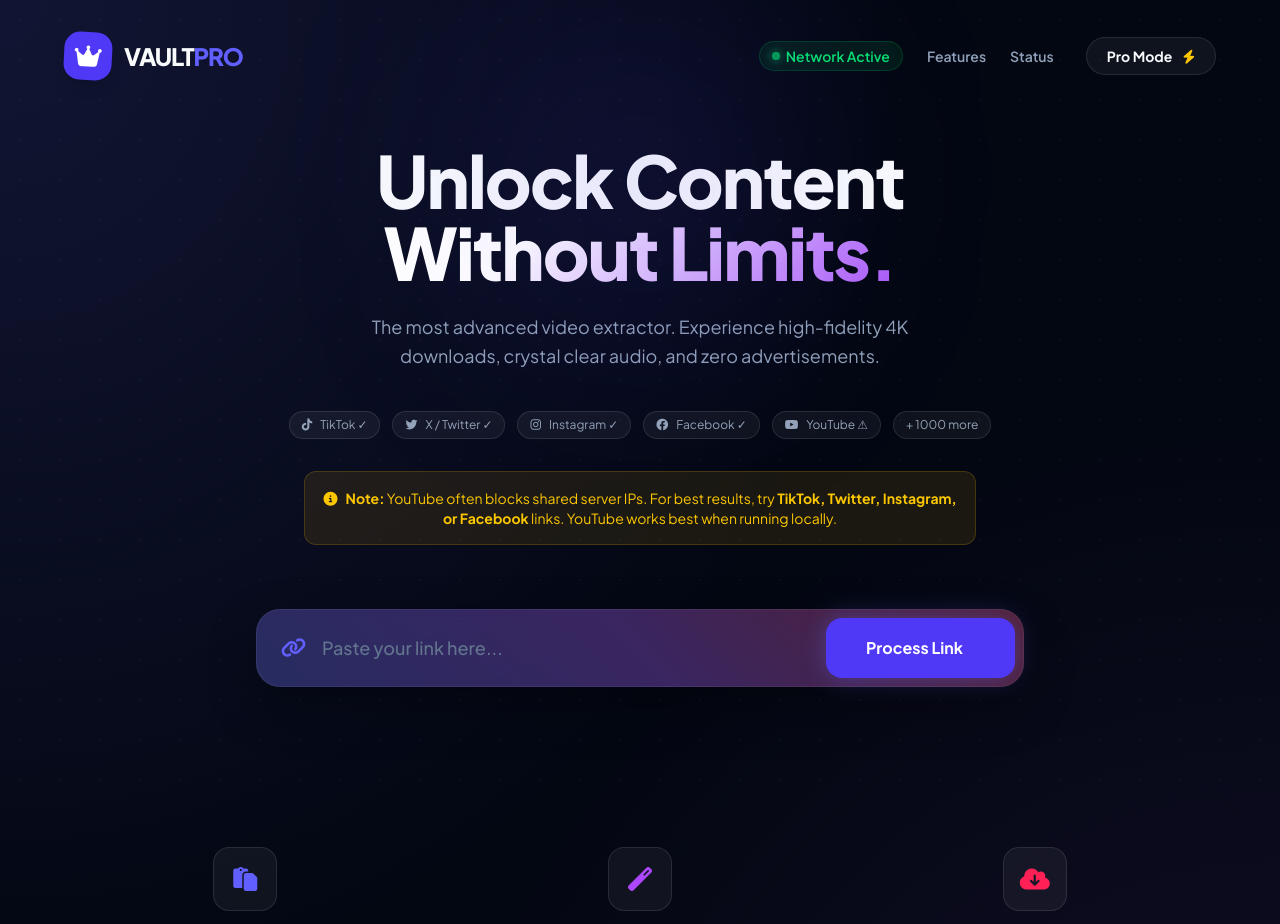
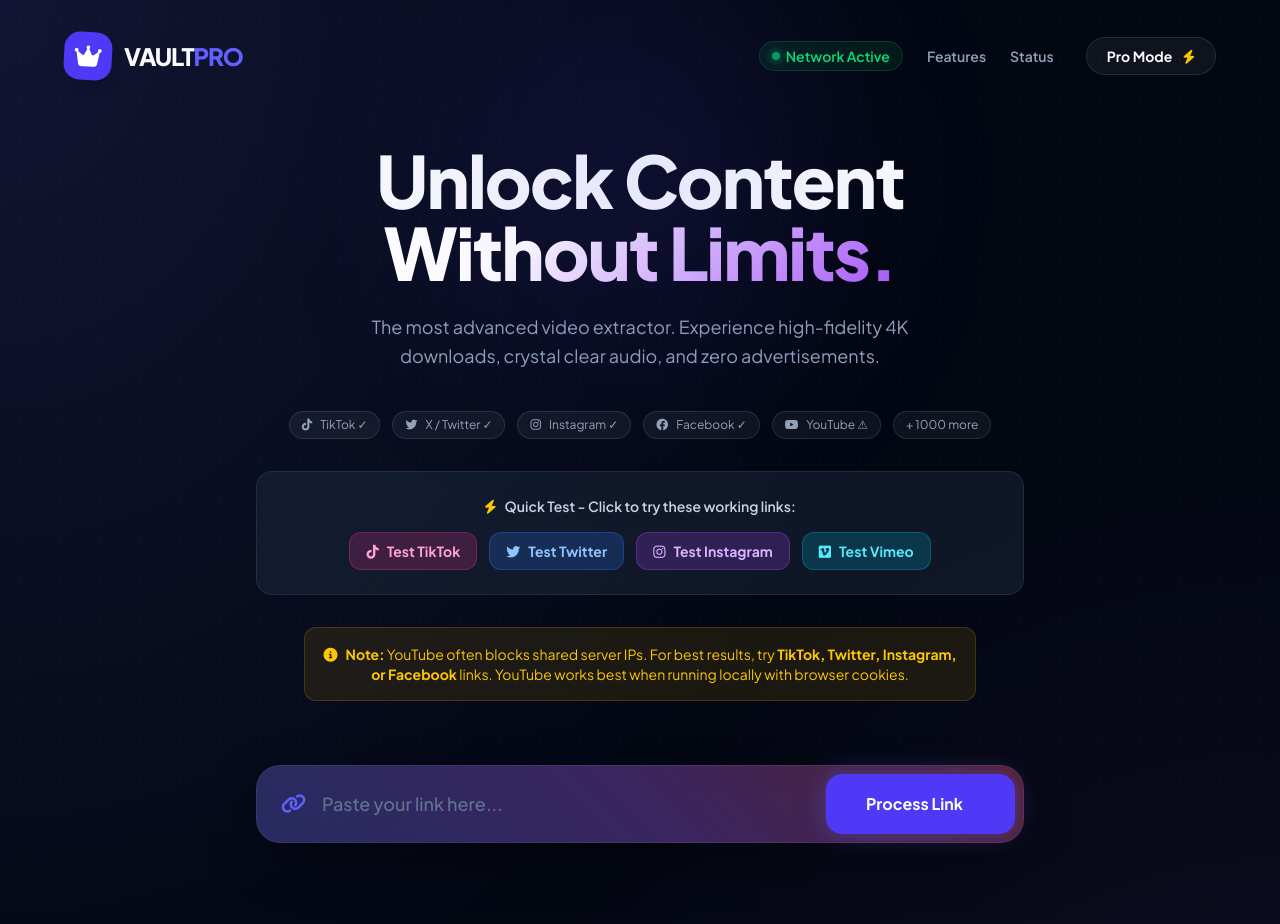
Before and after one commit to kunalwarrior25/video_downloader, a Flask app: page / in a window 1280 px wide. Shown: the top 924 px of the page. Run offline with Flask 3, Linux system fonts and the light colour scheme; some libraries are stand-ins or nearby versions.

Commit message:
Update index.html

```diff
--- a/templates/index.html
+++ b/templates/index.html
@@ -185,8 +185,28 @@
                 <span class="platform-tag border-yellow-500/30 text-yellow-400"><i class="fab fa-youtube mr-2"></i>YouTube ⚠</span>
                 <span class="platform-tag">+ 1000 more</span>
             </div>
+
+            <!-- Quick Test Links -->
+            <div class="bg-slate-800/50 border border-slate-700/50 rounded-2xl p-6 max-w-3xl mx-auto mb-8">
+                <p class="text-slate-300 text-sm mb-4 font-semibold"><i class="fas fa-bolt text-yellow-400 mr-2"></i>Quick Test - Click to try these working links:</p>
+                <div class="flex flex-wrap justify-center gap-3">
+                    <button onclick="testLink('https://www.tiktok.com/@scout2015/video/6718335390845095173')" class="bg-pink-500/20 hover:bg-pink-500/40 text-pink-300 px-4 py-2 rounded-xl text-sm font-bold transition border border-pink-500/30">
+                        <i class="fab fa-tiktok mr-2"></i>Test TikTok
+                    </button>
+                    <button onclick="testLink('https://twitter.com/NASA/status/1704953675779166697')" class="bg-blue-500/20 hover:bg-blue-500/40 text-blue-300 px-4 py-2 rounded-xl text-sm font-bold transition border border-blue-500/30">
+                        <i class="fab fa-twitter mr-2"></i>Test Twitter
+                    </button>
+                    <button onclick="testLink('https://www.instagram.com/reel/CzV2gVNMm7V/')" class="bg-purple-500/20 hover:bg-purple-500/40 text-purple-300 px-4 py-2 rounded-xl text-sm font-bold transition border border-purple-500/30">
+                        <i class="fab fa-instagram mr-2"></i>Test Instagram
+                    </button>
+                    <button onclick="testLink('https://vimeo.com/148751763')" class="bg-cyan-500/20 hover:bg-cyan-500/40 text-cyan-300 px-4 py-2 rounded-xl text-sm font-bold transition border border-cyan-500/30">
+                        <i class="fab fa-vimeo mr-2"></i>Test Vimeo
+                    </button>
+                </div>
+            </div>
+
             <div class="bg-yellow-500/10 border border-yellow-500/20 rounded-xl p-4 max-w-2xl mx-auto mb-12">
-                <p class="text-yellow-400 text-sm"><i class="fas fa-info-circle mr-2"></i><strong>Note:</strong> YouTube often blocks shared server IPs. For best results, try <strong>TikTok, Twitter, Instagram, or Facebook</strong> links. YouTube works best when running locally.</p>
+                <p class="text-yellow-400 text-sm"><i class="fas fa-info-circle mr-2"></i><strong>Note:</strong> YouTube often blocks shared server IPs. For best results, try <strong>TikTok, Twitter, Instagram, or Facebook</strong> links. YouTube works best when running locally with browser cookies.</p>
             </div>
         </div>
 
@@ -471,6 +491,11 @@
             const existing = document.getElementById('errorBanner');
             if (existing) existing.remove();
         }
+
+        function testLink(url) {
+            document.getElementById('videoUrl').value = url;
+            analyzeVideo();
+        }
     </script>
 </body>
 </html>
```
